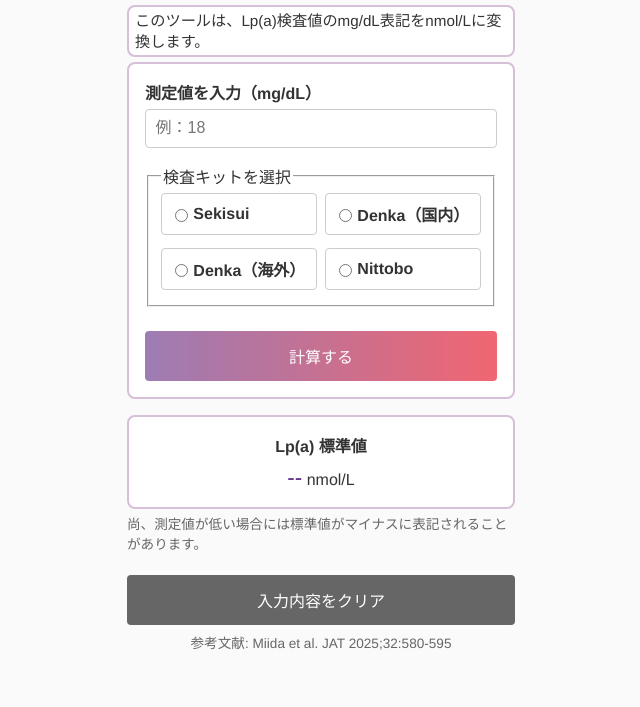
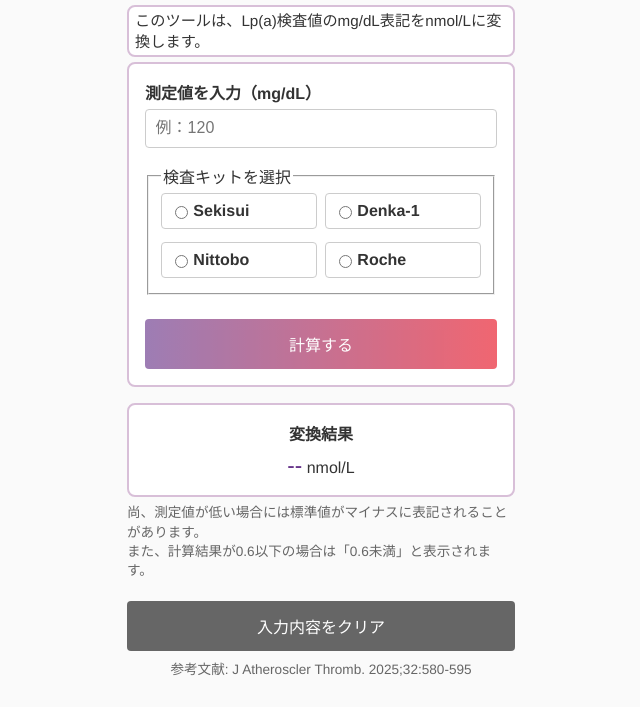
Before and after one commit to masavasc/lp-a-converter, a plain HTML site: page index.html in a window 1280 px wide. Shown: the part 179-886 px from the top of the page, without its empty margins (319-959 px from the left). Before the commit the page ends 860 px from the top, so only its background shows below. Drawn offline with Linux system fonts and the light colour scheme.

Commit message:
Update index.html
修正版

```diff
--- a/index.html
+++ b/index.html
@@ -16,7 +16,6 @@
       --text:          #333;
     }
     * { box-sizing: border-box; }
-
     body {
       font-family: "Helvetica Neue", sans-serif;
       background: #fafafa;
@@ -24,14 +23,12 @@
       margin: 0;
       padding: 0;
     }
-
     .container {
       max-width: 420px;
       margin: 0 auto;
       padding: 1em;
     }
-
-    /*――― ヘッダー ―――*/
+    /* ヘッダー */
     .header {
       background: var(--header-bg);
       padding: 0.6em 1em;
@@ -50,8 +47,7 @@
       font-size: 1.4em;
       color: #fff;
     }
-
-    /*――― 説明文 ―――*/
+    /* 説明文 */
     .description {
       background: #fff;
       border: 2px solid var(--border);
@@ -65,8 +61,7 @@
       margin: 0;
       padding: 0;
     }
-
-    /*――― フォーム ―――*/
+    /* フォーム */
     form {
       background: #fff;
       border: 2px solid var(--border);
@@ -94,8 +89,7 @@
       display: none;
       margin-top: 0.3em;
     }
-
-    /*――― キット選択グリッド（2列×2行） ―――*/
+    /* キット選択グリッド（2列） */
     .kit-grid {
       display: grid;
       grid-template-columns: repeat(2, 1fr);
@@ -113,8 +107,7 @@
     .kit-grid input[type="radio"] {
       margin-right: 0.4em;
     }
-
-    /*――― ボタン ―――*/
+    /* ボタン */
     .btn {
       width: 100%;
       padding: 0.8em;
@@ -137,8 +130,7 @@
       color: #fff;
       margin-top: 0.5em;
     }
-
-    /*――― 結果表示 ―――*/
+    /* 結果表示 */
     .result-box {
       background: #fff;
       border: 2px solid var(--border);
@@ -156,13 +148,14 @@
       font-size: 1.4em;
       color: var(--accent);
     }
+    /* 注意書き */
     .disclaimer {
-  font-size: 0.85em;       /* 少し小さめの文字サイズ */
-  color: #666;             /* グレーで控えめに */
-  margin-top: 0.5em;       /* 上とのスペース */
-  line-height: 1.4;        /* 読みやすい行間 */
+      font-size: 0.85em;
+      color: #666;
+      margin-top: 0.5em;
+      line-height: 1.4;
     }
-    /*――― 制作者 ―――*/
+    /* 制作者 */
     .creator {
       text-align: center;
       font-size: 0.85em;
@@ -188,7 +181,7 @@
     <form id="calcForm">
       <div class="field">
         <label for="inputValue">測定値を入力（mg/dL）</label>
-        <input id="inputValue" type="number" step="any" placeholder="例：18">
+        <input id="inputValue" type="number" step="any" placeholder="例：120">
         <p id="inputError" class="error">有効な数値を入力してください</p>
       </div>
       <div class="field">
@@ -196,9 +189,9 @@
           <legend>検査キットを選択</legend>
           <div class="kit-grid">
             <label><input type="radio" name="kit" value="kitA">Sekisui</label>
-            <label><input type="radio" name="kit" value="kitB">Denka（国内）</label>
-            <label><input type="radio" name="kit" value="kitC">Denka（海外）</label>
-            <label><input type="radio" name="kit" value="kitD">Nittobo</label>
+            <label><input type="radio" name="kit" value="kitB">Denka-1</label>
+            <label><input type="radio" name="kit" value="kitC">Nittobo</label>
+            <label><input type="radio" name="kit" value="kitD">Roche</label>
           </div>
         </fieldset>
         <p id="kitError" class="error">キットを選択してください</p>
@@ -208,34 +201,40 @@
 
     <!-- 結果表示 -->
     <div class="result-box">
-      <span class="label">Lp(a) 標準値</span>
+      <span class="label">変換結果</span>
       <span class="value" id="result">--</span>
       <span id="resultUnit"> nmol/L</span>
     </div>
+
     <!-- 注意書き -->
     <p class="disclaimer">
-    尚、測定値が低い場合には標準値がマイナスに表記されることがあります。
+      尚、測定値が低い場合には標準値がマイナスに表記されることがあります。<br>
+      また、計算結果が0.6以下の場合は「0.6未満」と表示されます。
     </p>
+
     <!-- クリアボタン -->
     <button type="button" id="clearBtn" class="btn btn-clear">入力内容をクリア</button>
 
     <!-- 制作者 -->
-    <p class="creator">参考文献: Miida et al. JAT 2025;32:580-595</p>
+    <p class="creator">参考文献: J Atheroscler Thromb. 2025;32:580-595</p>
   </div>
 
   <script>
+    // キットごとの換算式
     const kitFormulas = {
       kitA: x => 3.77 * x - 2.39,
       kitB: x => 2.04 * x - 2.77,
       kitC: x => 2.40 * x - 8.64,
-      kitD: x => 2.08 * x - 2.73,
+      kitD: x => 0.75 * x + 1.11
     };
+    // 出力単位（すべて nmol/L）
     const kitUnits = {
       kitA: 'nmol/L',
       kitB: 'nmol/L',
       kitC: 'nmol/L',
       kitD: 'nmol/L'
     };
+
     const inputEl    = document.getElementById('inputValue');
     const inputErr   = document.getElementById('inputError');
     const kitErr     = document.getElementById('kitError');
@@ -248,12 +247,14 @@
       alert(msg);
     }
 
+    // 入力＆選択の状態でボタン有効化
     function refreshButtonState() {
       const hasVal = !isNaN(parseFloat(inputEl.value));
       const hasKit = !!document.querySelector('input[name="kit"]:checked');
       calcBtn.disabled = !(hasVal && hasKit);
     }
 
+    // インライン・バリデーション
     function validate() {
       let ok = true;
       if (inputEl.value.trim() === '' || isNaN(parseFloat(inputEl.value))) {
@@ -269,6 +270,7 @@
       return ok;
     }
 
+    // 計算処理
     function calculate() {
       if (!validate()) {
         showToast('入力内容を確認してください');
@@ -276,30 +278,37 @@
       }
       const x   = parseFloat(inputEl.value);
       const kit = document.querySelector('input[name="kit"]:checked').value;
+      // 一度だけ宣言
       const raw = kitFormulas[kit](x);
-  // ここから追加
+
+      // 0.6以下なら「0.6未満」、それ以外は小数点2桁
       let displayValue;
       if (raw <= 0.6) {
         displayValue = '0.6未満';
       } else {
         displayValue = raw.toFixed(2);
       }
-  resultEl.textContent = displayValue;
+
+      resultEl.textContent   = displayValue;
       resultUnit.textContent = kitUnits[kit];
     }
 
+    // フォームクリア
     function clearForm() {
       inputEl.value = '';
       document.querySelectorAll('input[name="kit"]').forEach(r => r.checked = false);
       inputErr.style.display = 'none';
-      kitErr.style.display = 'none';
-      calcBtn.disabled = true;
-      resultEl.textContent = '--';
+      kitErr.style.display   = 'none';
+      calcBtn.disabled       = true;
+      resultEl.textContent   = '--';
       resultUnit.textContent = ' nmol/L';
     }
 
+    // イベント登録
     inputEl.addEventListener('input', refreshButtonState);
-    document.querySelectorAll('input[name="kit"]').forEach(el => el.addEventListener('change', refreshButtonState));
+    document.querySelectorAll('input[name="kit"]').forEach(el =>
+      el.addEventListener('change', refreshButtonState)
+    );
     calcBtn.addEventListener('click', calculate);
     clearBtn.addEventListener('click', clearForm);
   </script>
```
Lines whose indentation alone changed are shown as unchanged.
